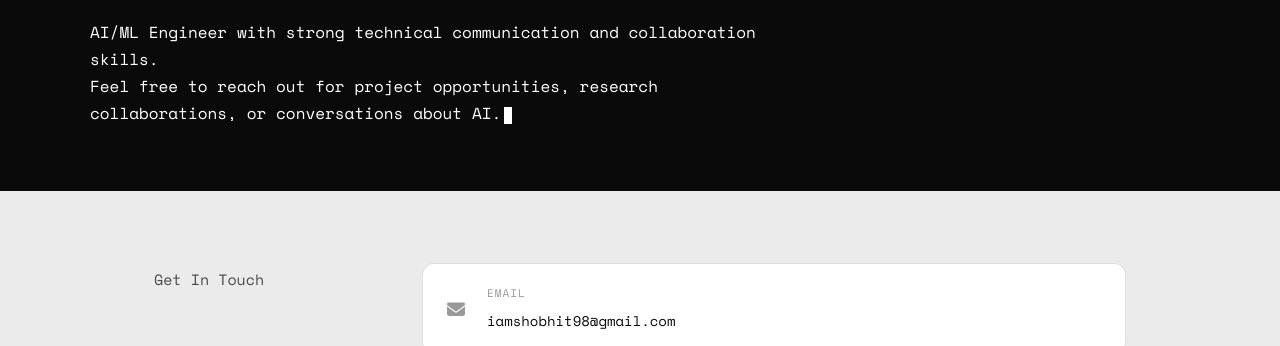
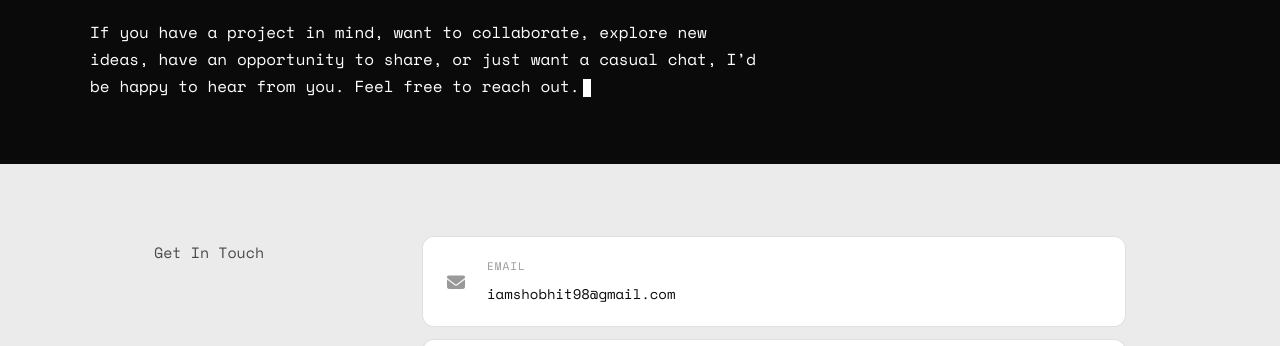
Before and after one commit to ShobhitDixit98/ShobhitDixit98.github.io, a website: page contact.html in a window 1280 px wide. Shown: the part 272-618 px from the top of the page. Drawn offline with nearby package versions, Linux system fonts and the light colour scheme.

Commit message:
Update contact description for clarity and engagement

```diff
--- a/contact.html
+++ b/contact.html
@@ -50,8 +50,8 @@
       <div class="hero-red">&gt;&gt;&gt;</div>
       <h1 class="hero-role" style="cursor: text; color: var(--white); margin-bottom: 24px;">Contact</h1>
       <p class="page-subtitle">
-        AI/ML Engineer with strong technical communication and collaboration skills.<br>
-        Feel free to reach out for project opportunities, research collaborations, or conversations about AI.
+        If you have a project in mind, want to collaborate, explore new ideas, have an opportunity
+        to share, or just want a casual chat, I’d be happy to hear from you. Feel free to reach out.
       </p>
     </div>
   </header>
```
